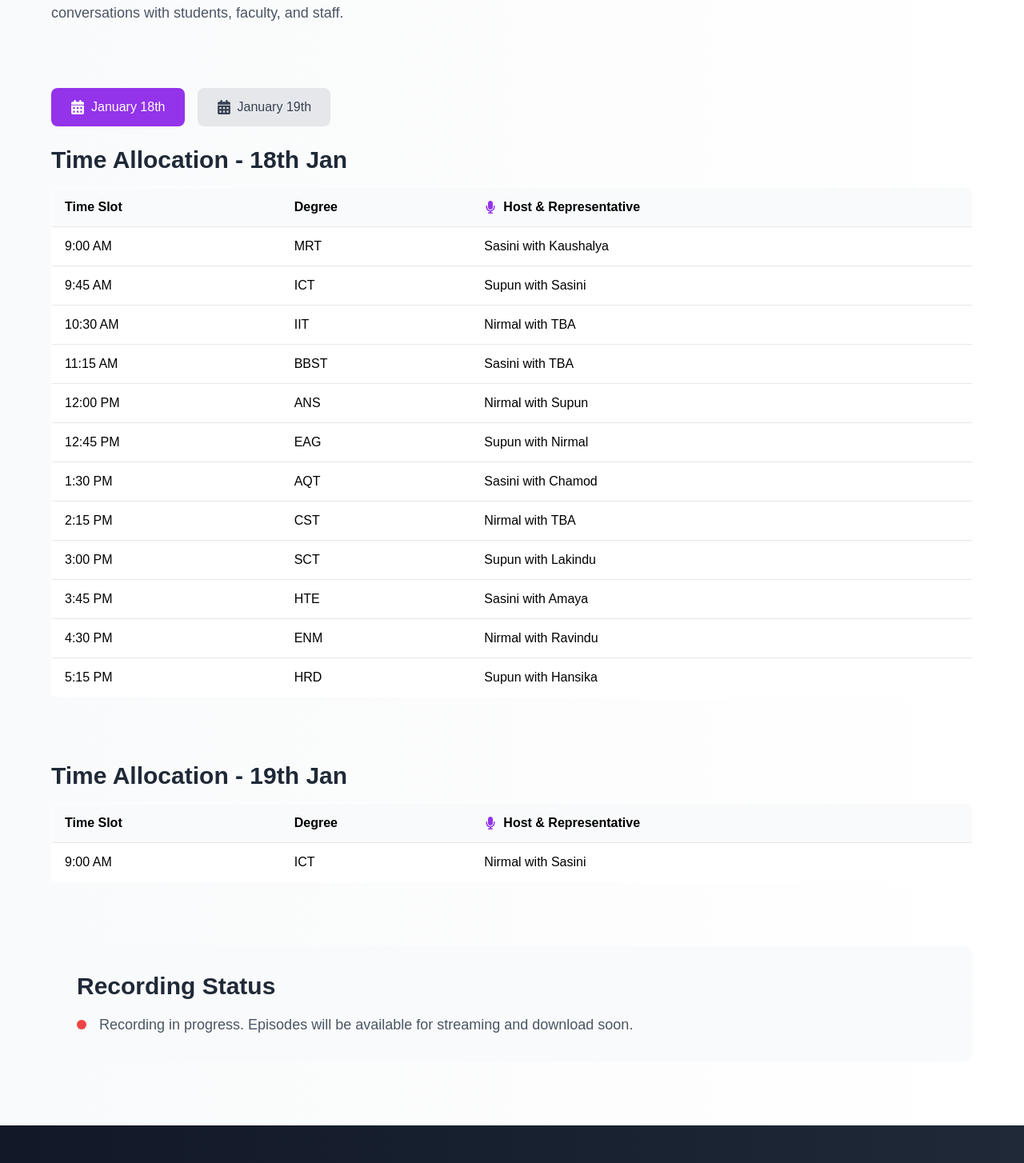
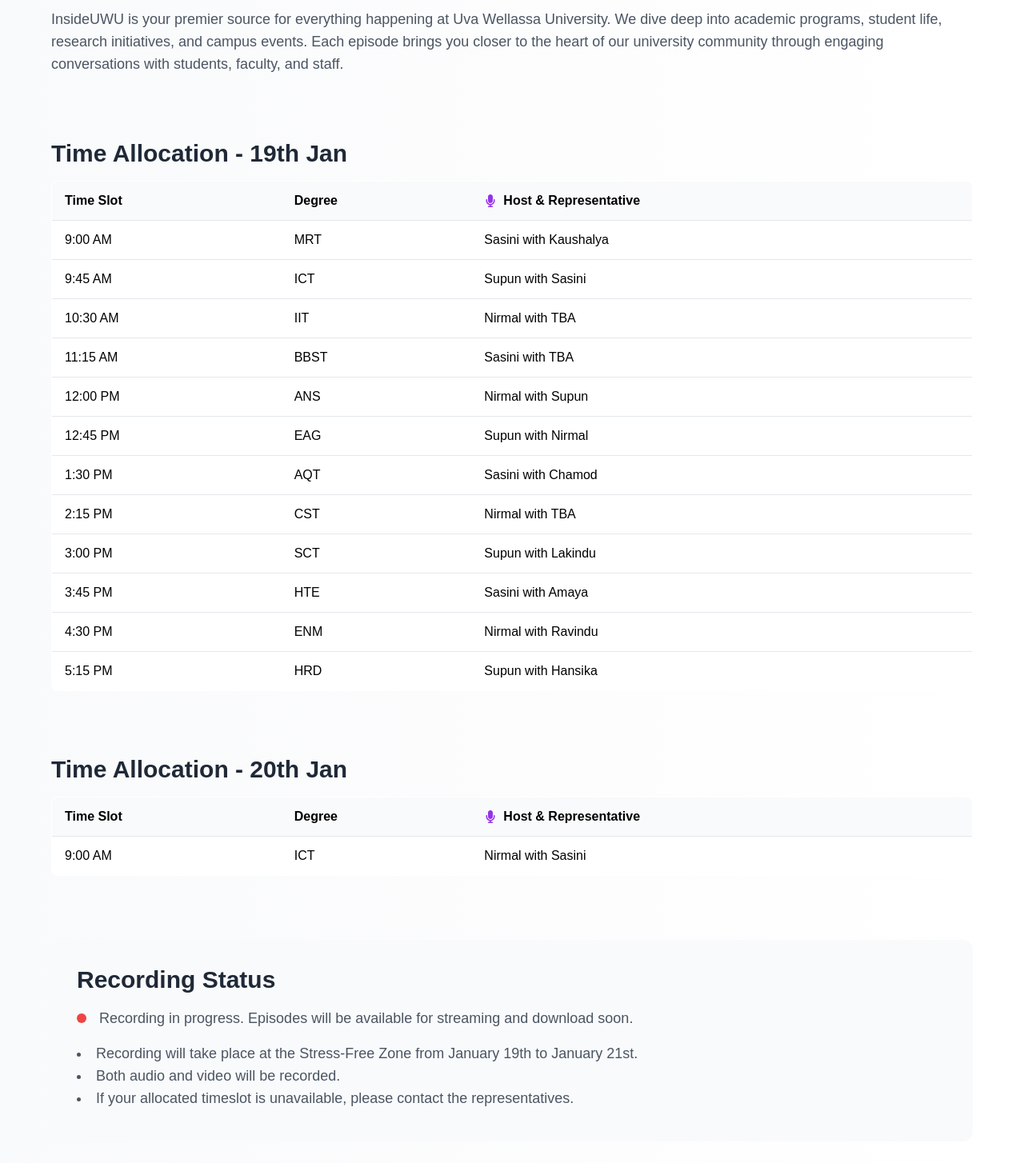
Before and after one commit to racuwu/racuwu-official, a Next.js app: page /projects/insideuwu in a window 1280 px wide. Shown: the part 694-2148 px from the top of the page at 80% size. Built offline with nearby package versions, Linux system fonts and the light colour scheme.

Commit message:
Update PodcastDetails component with schedule changes and recording status details

```diff
--- a/src/app/projects/insideuwu/page.jsx
+++ b/src/app/projects/insideuwu/page.jsx
@@ -3,7 +3,7 @@ import { FaPlay, FaHeadphones, FaClock, FaCalendarAlt, FaMicrophone } from 'reac
 
 const PodcastDetails = () => {
   return (
-    <div className="min-h-screen bg-gradient-to-r from-gray-50 to-white">
+    <div className="min-h-screen bg-gradient-to-r from-gray-50 to-white pt-16">
       {/* Hero Section */}
       <div className="relative bg-gradient-to-r from-purple-900 to-pink-600 text-white py-32">
         <div className="absolute inset-0 bg-black opacity-40"></div>
@@ -48,20 +48,10 @@ const PodcastDetails = () => {
 
         {/* Schedule Tabs */}
         <div className="mb-20">
-          <div className="flex gap-4 mb-6">
-            <button className="flex items-center gap-2 px-6 py-3 bg-purple-600 text-white rounded-lg">
-              <FaCalendarAlt className="text-lg" />
-              January 18th
-            </button>
-            <button className="flex items-center gap-2 px-6 py-3 bg-gray-200 text-gray-700 rounded-lg">
-              <FaCalendarAlt className="text-lg" />
-              January 19th
-            </button>
-          </div>
 
           {/* January 18th Schedule */}
           <div className="mb-20">
-            <h2 className="text-3xl font-bold text-gray-800 mb-4">Time Allocation - 18th Jan</h2>
+            <h2 className="text-3xl font-bold text-gray-800 mb-4">Time Allocation - 19th Jan</h2>
             <table className="min-w-full bg-white border border-gray-200 rounded-lg overflow-hidden">
               <thead className="bg-gray-50">
                 <tr>
@@ -142,7 +132,7 @@ const PodcastDetails = () => {
 
           {/* January 19th Schedule */}
           <div>
-            <h2 className="text-3xl font-bold text-gray-800 mb-4">Time Allocation - 19th Jan</h2>
+            <h2 className="text-3xl font-bold text-gray-800 mb-4">Time Allocation - 20th Jan</h2>
             <table className="min-w-full bg-white border border-gray-200 rounded-lg overflow-hidden">
               <thead className="bg-gray-50">
                 <tr>
@@ -162,21 +152,25 @@ const PodcastDetails = () => {
                   <td className="py-3 px-4 border-b">ICT</td>
                   <td className="py-3 px-4 border-b">Nirmal with Sasini</td>
                 </tr>
-                {/* ... Rest of January 19th schedule ... */}
               </tbody>
             </table>
           </div>
         </div>
 
-        {/* Recording Status Section */}
+                {/* Recording Status Section */}
         <div className="bg-gray-50 p-8 rounded-xl">
           <h2 className="text-3xl font-bold text-gray-800 mb-4">Recording Status</h2>
-          <div className="flex items-center gap-4">
+          <div className="flex items-center gap-4 mb-4">
             <div className="w-3 h-3 bg-red-500 rounded-full animate-pulse"></div>
             <p className="text-gray-600 text-lg">
               Recording in progress. Episodes will be available for streaming and download soon.
             </p>
           </div>
+          <ul className="list-disc list-inside text-gray-600 text-lg mb-2">
+            <li>Recording will take place at the Stress-Free Zone from January 19th to January 21st.</li>
+            <li>Both audio and video will be recorded.</li>
+            <li>If your allocated timeslot is unavailable, please contact the representatives.</li>
+          </ul>
         </div>
       </div>
     </div>
```
